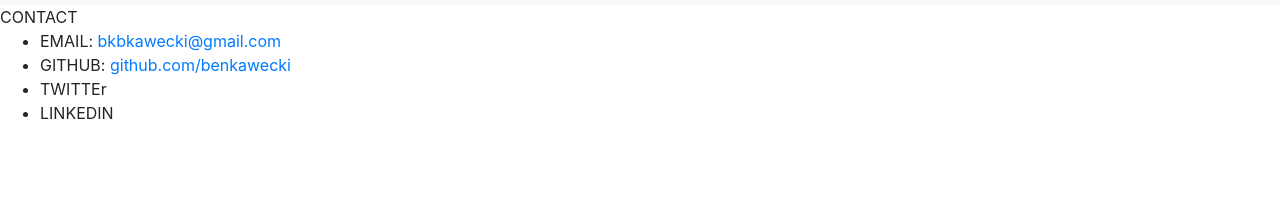
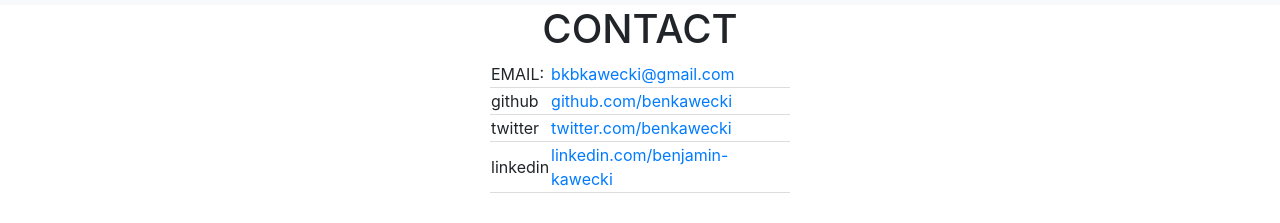
Before and after one commit to benkawecki/cs50-project0, a plain HTML site: page contact.html in a window 1280 px wide. Shown: the part 57-280 px from the top of the page. Drawn offline with nearby package versions, Linux system fonts and the light colour scheme.

Commit message:
update css and contact page

```diff
--- a/contact.html
+++ b/contact.html
@@ -6,10 +6,11 @@
         <meta name="viewport" content="width=device-width, initial-scale=1, shrink-to-fit=no">
         <link rel="stylesheet" href="https://stackpath.bootstrapcdn.com/bootstrap/4.1.3/css/bootstrap.min.css"
         integrity="sha384-MCw98/SFnGE8fJT3GXwEOngsV7Zt27NXFoaoApmYm81iuXoPkFOJwJ8ERdknLPMO" crossorigin="anonymous">
+        <link rel="stylesheet" href="css/style.css">
     </head>
     <body>
         <nav class="navbar navbar-expand-md navbar-light bg-light sticky-top">
-        <div class="container-fluid">
+        <div class="container-fluid blah">
             <a class="navbar-brand" href="index.html">
                 <img src="img/purple_square_logo.png" height="36" width="36">
             </a>
@@ -37,15 +38,39 @@
             </div>
         </div>
         </nav>
-        CONTACT
-        <ul>
-            <li>EMAIL: <a href='mailto:bkbkawecki@gmail.com'>
-                bkbkawecki@gmail.com</a></li>
-            <li>GITHUB: <a href='https://www.github.com/benkawecki'>
-                github.com/benkawecki</a></li>
-            <li>TWITTEr</li>
-            <li>LINKEDIN</li>
-        </ul>
+        <div class="container">
+            <div class="row">
+                <div class="col">
+                    <h1>CONTACT</h1>
+                </div>
+            </div>
+            <div class="container">
+                <table class="center">
+                    <tbody>
+                        <tr>
+                            <td>EMAIL:</td>
+                            <td><a href='mailto:bkbkawecki@gmail.com'>
+                                bkbkawecki@gmail.com</a></td>
+                        </tr>
+                        <tr>
+                            <td>github</td>
+                            <td><a href='https://www.github.com/benkawecki'>
+                                github.com/benkawecki</a></td>
+                        </tr>
+                        <tr>
+                            <td>twitter</td>
+                            <td><a href="https://twitter.com/benkawecki">
+                                twitter.com/benkawecki</a></td>
+                        </tr>
+                        <tr>
+                            <td>linkedin</td>
+                            <td><a href="https://www.linkedin.com/in/benjamin-kawecki-80204969/">
+                            linkedin.com/benjamin-kawecki</a></td>
+                        </tr>
+                    </tbody>
+                </table>
+            </div>
+        </div>
     </body>
 
 
--- a/css/style.scss
+++ b/css/style.scss
@@ -0,0 +1,19 @@
+$color: purple;
+
+table.center{
+    width: 300px;
+    margin-left: auto;
+    margin-right: auto;
+    text-align: left;
+}
+table.center td{
+    border-bottom: solid 1px #ddd;
+}
+
+.blah {
+
+}
+h1{
+    text-align: center;
+
+}
```
Also changed, not shown: css/style.css, 3 other files.
